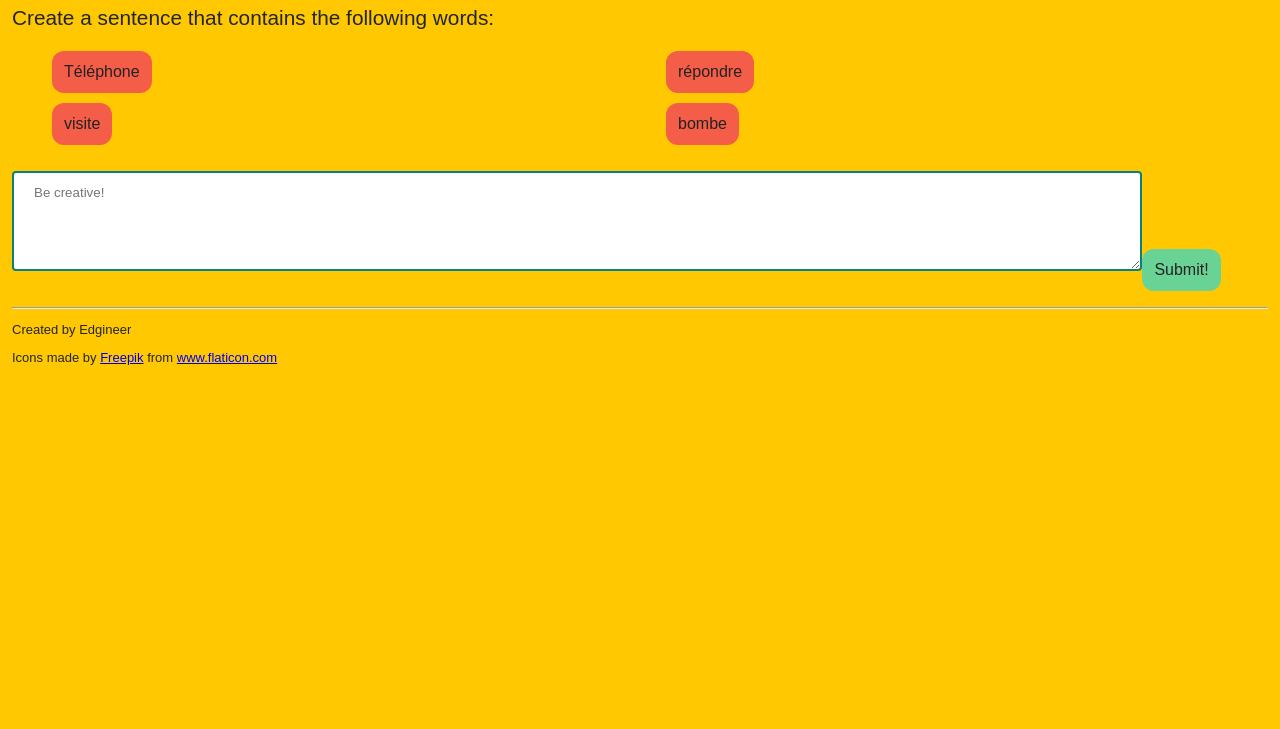
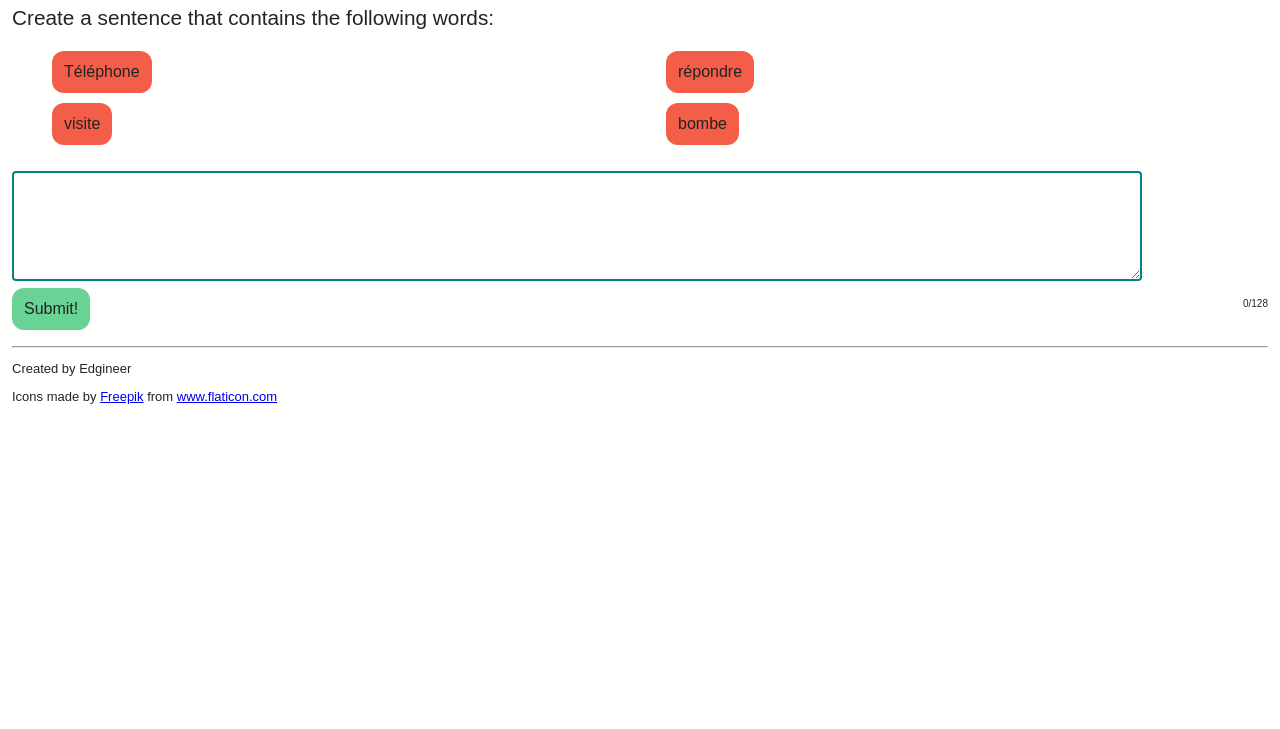
Before and after one commit to Edgineer/curb-your-biases, a React app: page / in a window 1280 px wide. Shown: the part 71-800 px from the top of the page. Built offline with nearby package versions, Linux system fonts and the light colour scheme; a web font is replaced by a local one.

Commit message:
font change, character count added, disabled spellcheck in textbox, maxlength added to textbox

```diff
--- a/index.html
+++ b/index.html
@@ -3,6 +3,7 @@
   <head>
     <title>Mumbo Jumbo!</title>
     <meta charset="UTF-8">
+    <link rel="stylesheet" href="https://use.typekit.net/vhg1xur.css">
   </head>
   <body>
     <div id="root"></div>
--- a/package.json
+++ b/package.json
@@ -26,6 +26,7 @@
   },
   "dependencies": {
     "react": "^16.13.1",
-    "react-dom": "^16.13.1"
+    "react-dom": "^16.13.1",
+    "simple-spellchecker": "^1.0.0"
   }
 }
--- a/src/index.css
+++ b/src/index.css
@@ -2,10 +2,10 @@ body {
   margin: 0;
   padding: 1em;
   min-width: 350px;
-  /* background: #f8f5f2; */
-  background: #ffc801;
-  font-family: proxima-nova, sans-serif;
-  font-weight: bold;
+  background: #fffffe;
+  font-family: sofia-pro,sans-serif;
+  font-weight: 700;
+  font-style: normal;
   font-size: 12px;
 }
 
@@ -27,12 +27,13 @@ ul{
 
 li {
   color: #ffaf93;
+  font-family: sofia-pro,sans-serif;
 }
 
 textarea {
-  font-family: proxima-nova, sans-serif;
+  font-family: sofia-pro,sans-serif;
   width: 90%;
-  height: 100px;
+  height: 110px;
   padding: 12px 20px;
   margin: 4px 0;
   box-sizing: border-box;
@@ -60,3 +61,8 @@ button {
 #submit{
   background-color: #69d295;
 }
+
+#charCount{
+  font-size: x-small;
+  float: right;
+}
--- a/src/session.js
+++ b/src/session.js
@@ -9,10 +9,14 @@ class Session extends React.Component {
     this.state= {
       numWords: 0,
       randWords: [],
-      isClicked: []
+      isClicked: [],
+      userInput: "",
+      charCount: 0
     }
     this.reset = this.reset.bind(this);
     this.mouseClick = this.mouseClick.bind(this);
+    this.userTyping = this.userTyping.bind(this);
+    this.checkInput = this.checkInput.bind(this);
   }
 
   reset () {
@@ -27,7 +31,9 @@ class Session extends React.Component {
       return {
         numWords: num,
         randWords: [...newWords],
-        isClicked: [...initHover]
+        isClicked: [...initHover],
+        userInput: "",
+        charCount: 0
       }
     });
   }
@@ -47,6 +53,20 @@ class Session extends React.Component {
     });
   }
 
+  userTyping(event){
+    var input = event.target.value;
+    console.log(input);
+    console.log(input.length);
+    this.setState({
+      userInput: input,
+      charCount: input.length
+    });
+  }
+
+  checkInput() {
+    this.reset();
+  }
+
   render() {
     const randWordList = this.state.randWords.map((randWord, i) =>(
       <li>
@@ -60,8 +80,11 @@ class Session extends React.Component {
       <h1>Mumbo Jumbo!</h1>
       <p> Create a sentence that contains the following words:</p>
       <ul>{randWordList}</ul>
-      <textarea placeholder="Be creative!" />
-      <button id="submit" onClick={this.reset}>Submit!</button>
+      <div>
+        <textarea value={this.state.userInput} onChange={this.userTyping} spellcheck="false" maxlength="128"/>
+      </div>
+      <p id="charCount">{this.state.charCount}/128</p>
+      <button id="submit" onClick={this.checkInput}>Submit!</button>
       <hr />
       <span>
         <p className="footer">Created by Edgineer</p>
```
Also changed, not shown: node_test.js (added, +15 -0 lines), 1 other file.
